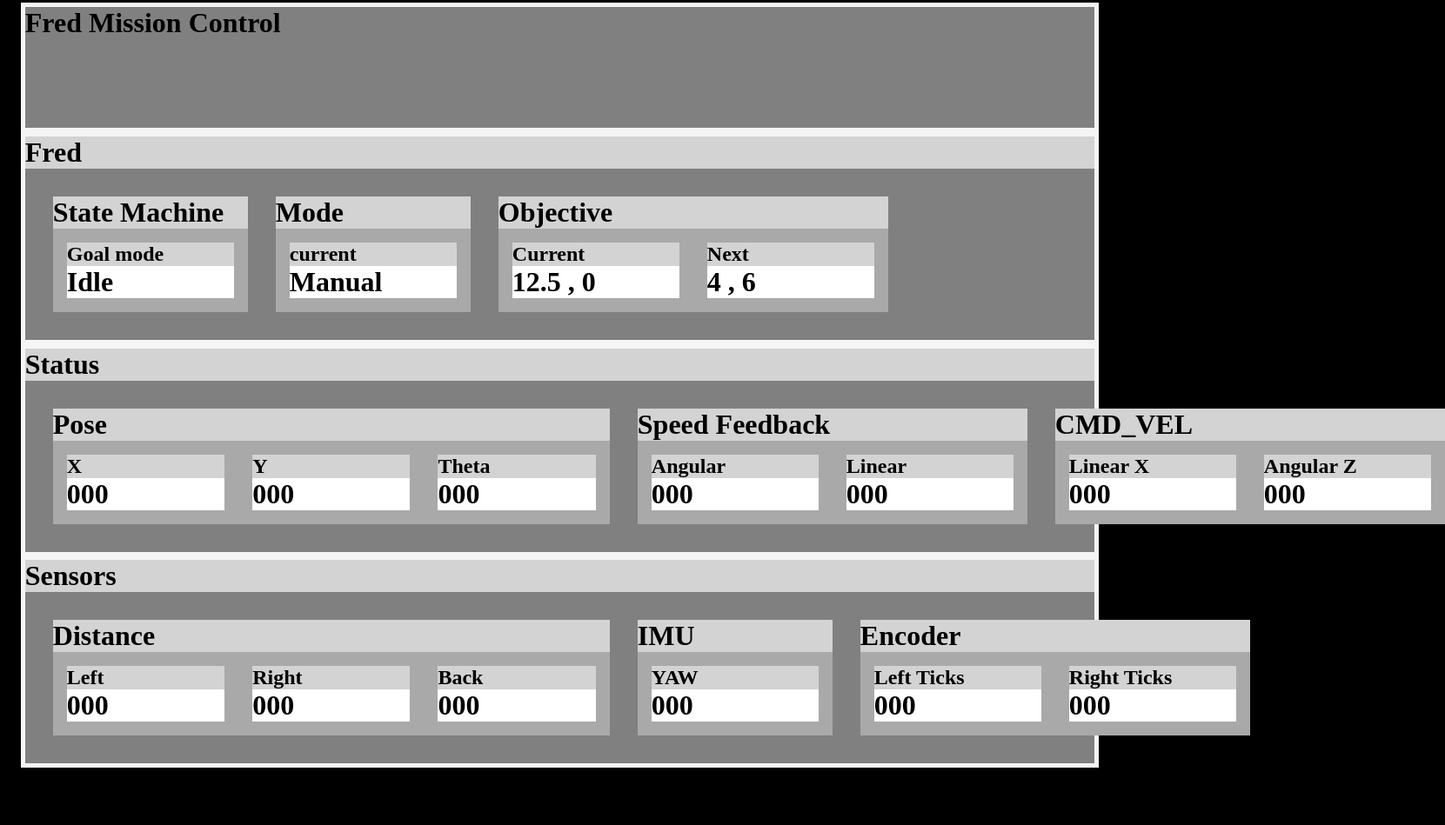
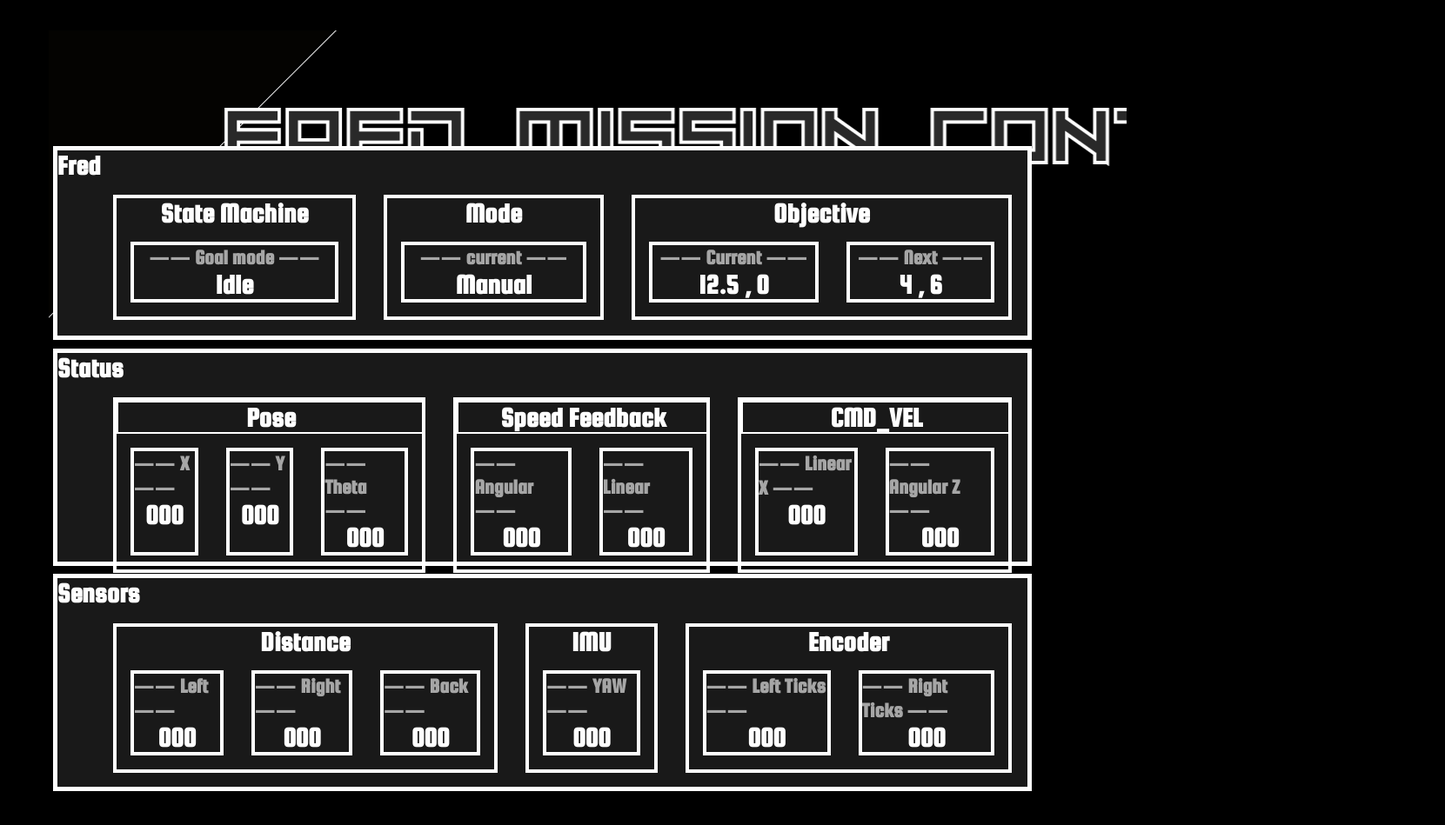
Before and after one commit to AMR-Frederico/fred_web_interface, a plain HTML site: page index.html in a window 1280 px wide. Shown: the part 13-962 px from the top of the page at 87% size, 1661 px wide, since content can reach past the window. Before the commit the page ends 912 px from the top, so only its background shows below. Drawn offline with nearby package versions, Linux system fonts and the light colour scheme.

Commit message:
finished new front

```diff
--- a/index.css
+++ b/index.css
@@ -1,62 +1,111 @@
 body {
   background-color: black;
+  font-family: 'Squada One', cursive;
+  overflow: hidden;
 }
 
 
 
 .container_bg {
-  margin: 1rem;
+  margin: 3rem;
   background-color: whitesmoke;
   height: 55rem;
   width: 98%;
   display: flex;
   flex-direction: column;
+  background-image:url("midia/Fundo_Controle_Missao_Fred.png") ;
 }
 
 .container_area{
   margin: 0.3rem;
-  background-color: gray;
-  height: 20rem;
-  width: auto;
+  border-style: solid;
+  border-color: white;
+  border-width: 5px;
+  height: 15rem;
+  width: 90%;
   display: flex;
   flex-direction: column;
+  background-color: rgb(25, 25, 25);;
+  justify-content: space-between;
+
+
 }
 .container_sensor{
   margin: 1rem;
-  background-color: darkgray;
-  width: 40rem;
+
   display: flex;
   flex-direction: column;
+    border-style: solid;
+  border-color: white;
+  border-width:4px;
+  flex-grow: 1;
 
 }
 .title_values{
-  margin: 1rem;
-  width: 40rem;
+  margin: 0.1rem;
   display: flex;
+  margin-left: 3rem;
+
 
 }
 
 .values{
   display: flex;
 
+
 }
 .container_value{
   margin: 1rem;
-  background-color: white;
-  width: 12rem;
+  /* background-color: white; */
+
   display: flex;
   flex-direction: column;
+    border-style: solid;
+  border-color:white;
+  border-width: 4px;
+   flex-grow: 1;
 
 }
 .title{
   width: 100%;
-  background-color: lightgray;
-  margin: 0%;
-}
-
-h1, h2{
+  /* background-color: lightgray; */
   margin: 0%;
   justify-content: center;
 
 
 }
+
+
+.container_sensor > .title {
+     border-style: solid;
+  border-color: white;
+  border-width: 2px;
+   margin-left: 0;
+  justify-content: center;
+}
+
+.container_value >.title{
+  display: flex;
+}
+
+.rading_values{
+  width: 100%;
+  /* background-color: lightgray; */
+  margin: 0%;
+  justify-content: center;
+  display: flex;
+}
+h2 {
+     color: rgb(166,166,166);
+     margin: 0%;
+  /* justify-content: center; */
+
+}
+
+h1{
+  margin: 0%;
+  justify-content: center;
+  color: white;
+
+
+}
--- a/index.html
+++ b/index.html
@@ -10,6 +10,9 @@
 
     <!-- Our CSS -->
     <link href="index.css" rel="stylesheet">
+    <style>
+    @import url('https://fonts.googleapis.com/css2?family=Squada+One&display=swap');
+    </style>
   </head>
   <body>
 
@@ -19,8 +22,8 @@
     </nav>
 
     <div class="container_bg">
-      <div class = "container_area">
-          <h1>Fred Mission Control</h1>
+      <div  style="visibility: hidden;" class = "container_area">
+
       </div>
        <div class = "container_area">
         <div class="title">
@@ -31,7 +34,7 @@
 
           <div class="container_sensor">
 
-            <div class="title">
+            <div  class="rading_values">
                 <h1>State Machine</h1>
             </div>
 
@@ -39,9 +42,11 @@
 
               <div class="container_value">
                   <div class="title">
-                      <h2>Goal mode</h2>
+                      <h2>—— Goal mode ——</h2>
                   </div>
+                 <div  class="rading_values">
                     <h1> Idle</h1>
+                 </div>
               </div>
 
 
@@ -52,7 +57,7 @@
           <!-- ------------------- INIT Odom --------------------------------- -->
         <div class="container_sensor">
 
-            <div class="title">
+             <div  class="rading_values">
                 <h1>Mode</h1>
             </div>
 
@@ -60,9 +65,11 @@
 
               <div class="container_value">
                   <div class="title">
-                      <h2>current</h2>
+                      <h2>—— current ——</h2>
                   </div>
+                   <div  class="rading_values">
                       <h1> Manual</h1>
+                  </div>
               </div>
 
 
@@ -74,7 +81,7 @@
           <!-- ------------------------ init cmd_vel ------------------- -->
           <div class="container_sensor">
 
-            <div class="title">
+            <div  class="rading_values">
                 <h1>Objective</h1>
             </div>
 
@@ -82,15 +89,19 @@
 
               <div class="container_value">
                   <div class="title">
-                      <h2>Current </h2>
+                      <h2>—— Current —— </h2>
                   </div>
+               <div  class="rading_values">
                 <h1 id = "current_objective"> 12.5 , 0</h1>
+              </div>
               </div>
                <div class="container_value">
                   <div class="title">
-                      <h2>Next</h2>
+                      <h2>—— Next ——</h2>
                   </div>
+                  <div  class="rading_values">
                       <h1> 4 , 6</h1>
+                  </div>
               </div>
 
 
@@ -112,28 +123,37 @@
           <div class="container_sensor">
 
             <div class="title">
-                <h1>Pose</h1>
+                <div class="rading_values">
+                  <h1> Pose</h1>
+
+                </div>
             </div>
 
             <div class="values" >
 
               <div class="container_value">
                   <div class="title">
-                      <h2>X</h2>
+                      <h2>—— X ——</h2>
                   </div>
+                <div class="rading_values">
                   <h1> 000</h1>
+                </div>
               </div>
               <div class="container_value">
                 <div class="title">
-                      <h2>Y</h2>
+                      <h2>—— Y ——</h2>
                   </div>
+                <div class="rading_values">
                       <h1> 000</h1>
+                </div>
               </div>
               <div class="container_value">
                 <div class="title">
-                      <h2>Theta</h2>
+                      <h2>—— Theta ——</h2>
                   </div>
+                  <div class="rading_values">
                        <h1> 000</h1>
+                  </div>
               </div>
 
             </div>
@@ -144,22 +164,31 @@
         <div class="container_sensor">
 
             <div class="title">
+                <div class="rading_values">
                   <h1>Speed Feedback</h1>
+                </div>
             </div>
 
             <div class="values" >
 
               <div class="container_value">
                   <div class="title">
-                      <h2>Angular</h2>
+                      <div class="rading_values">
+                            <h2>—— Angular ——</h2>
                       </div>
+                  </div>
+                      <div class="rading_values">
                 <h1> 000</h1>
+                      </div>
               </div>
               <div class="container_value">
                   <div class="title">
-                      <h2>Linear</h2>
+
+                      <h2>—— Linear ——</h2>
                   </div>
+                    <div class="rading_values">
                        <h1> 000</h1>
+                   </div>
               </div>
 
 
@@ -171,22 +200,28 @@
           <div class="container_sensor">
 
             <div class="title">
+                  <div class="rading_values">
                      <h1>CMD_VEL</h1>
+                  </div>
             </div>
 
             <div class="values" >
 
               <div class="container_value">
                   <div class="title">
-                      <h2>Linear X</h2>
+                      <h2>—— Linear X ——</h2>
                   </div>
+                    <div class="rading_values">
                       <h1> 000</h1>
+                    </div>
               </div>
                <div class="container_value">
                   <div class="title">
-                      <h2>Angular Z</h2>
+                      <h2>—— Angular Z ——</h2>
                   </div>
+                   <div class="rading_values">
                        <h1> 000</h1>
+                   </div>
               </div>
 
 
@@ -210,7 +245,7 @@
 
           <div class="container_sensor">
 
-            <div class="title">
+           <div  class="rading_values">
                 <h1>Distance</h1>
             </div>
 
@@ -218,21 +253,27 @@
 
               <div class="container_value">
                   <div class="title">
-                      <h2>Left</h2>
+                      <h2>—— Left ——</h2>
                   </div>
+                  <div  class="rading_values">
                      <h1> 000</h1>
+                  </div>
               </div>
               <div class="container_value">
                 <div class="title">
-                      <h2>Right</h2>
+                      <h2>—— Right ——</h2>
                   </div>
+                 <div  class="rading_values">
                   <h1> 000</h1>
+                </div>
               </div>
               <div class="container_value">
                 <div class="title">
-                      <h2>Back</h2>
+                      <h2>—— Back ——</h2>
                   </div>
+                 <div  class="rading_values">
                   <h1> 000</h1>
+                 </div>
               </div>
 
             </div>
@@ -242,7 +283,7 @@
           <!-- ------------------- INIT IMU --------------------------------- -->
         <div class="container_sensor">
 
-            <div class="title">
+             <div  class="rading_values">
                 <h1>IMU</h1>
             </div>
 
@@ -250,9 +291,11 @@
 
               <div class="container_value">
                   <div class="title">
-                      <h2>YAW</h2>
+                      <h2>—— YAW ——</h2>
                   </div>
+                  <div  class="rading_values">
                       <h1 id = "imu"> 000</h1>
+                  </div>
               </div>
 
 
@@ -263,7 +306,7 @@
           <!-- ------------------------ init encoder ------------------- -->
           <div class="container_sensor">
 
-            <div class="title">
+            <div  class="rading_values">
                 <h1>Encoder</h1>
             </div>
 
@@ -271,15 +314,19 @@
 
               <div class="container_value">
                   <div class="title">
-                      <h2 >Left Ticks</h2>
+                      <h2 >—— Left Ticks ——</h2>
                   </div>
+                   <div  class="rading_values">
                       <h1 id="left_ticks" > 000</h1>
+                   </div>
               </div>
                <div class="container_value">
                   <div class="title">
-                      <h2>Right  Ticks</h2>
+                      <h2>—— Right Ticks ——</h2>
                   </div>
+                   <div  class="rading_values">
                       <h1 id="right_ticks"> 000</h1>
+                  </div>
               </div>
 
 
```
Also changed, not shown: midia/Fundo_Controle_Missao_Fred.png (added), midia/conected.png (added), midia/console.png (added). Lines whose indentation alone changed are shown as unchanged.
